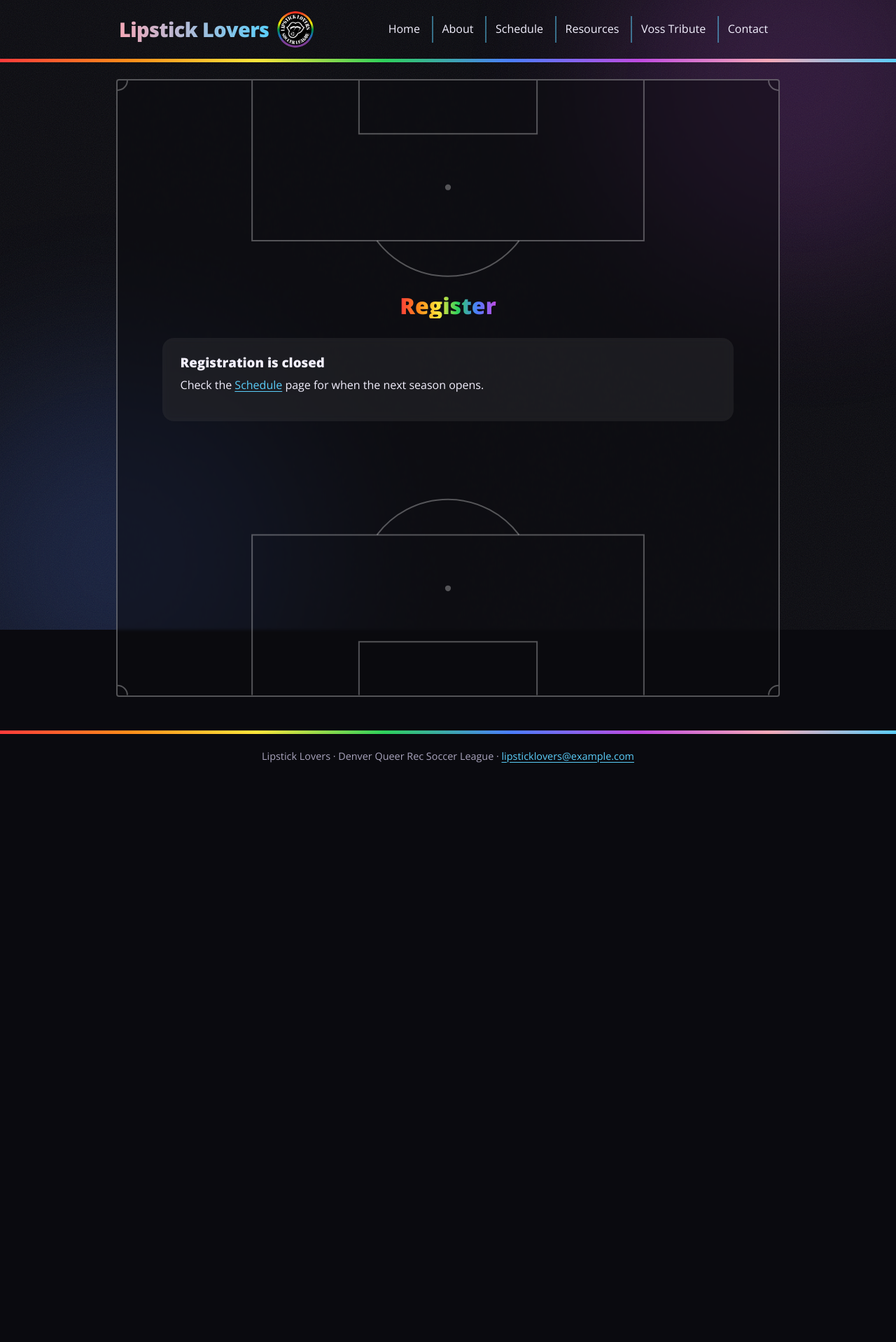
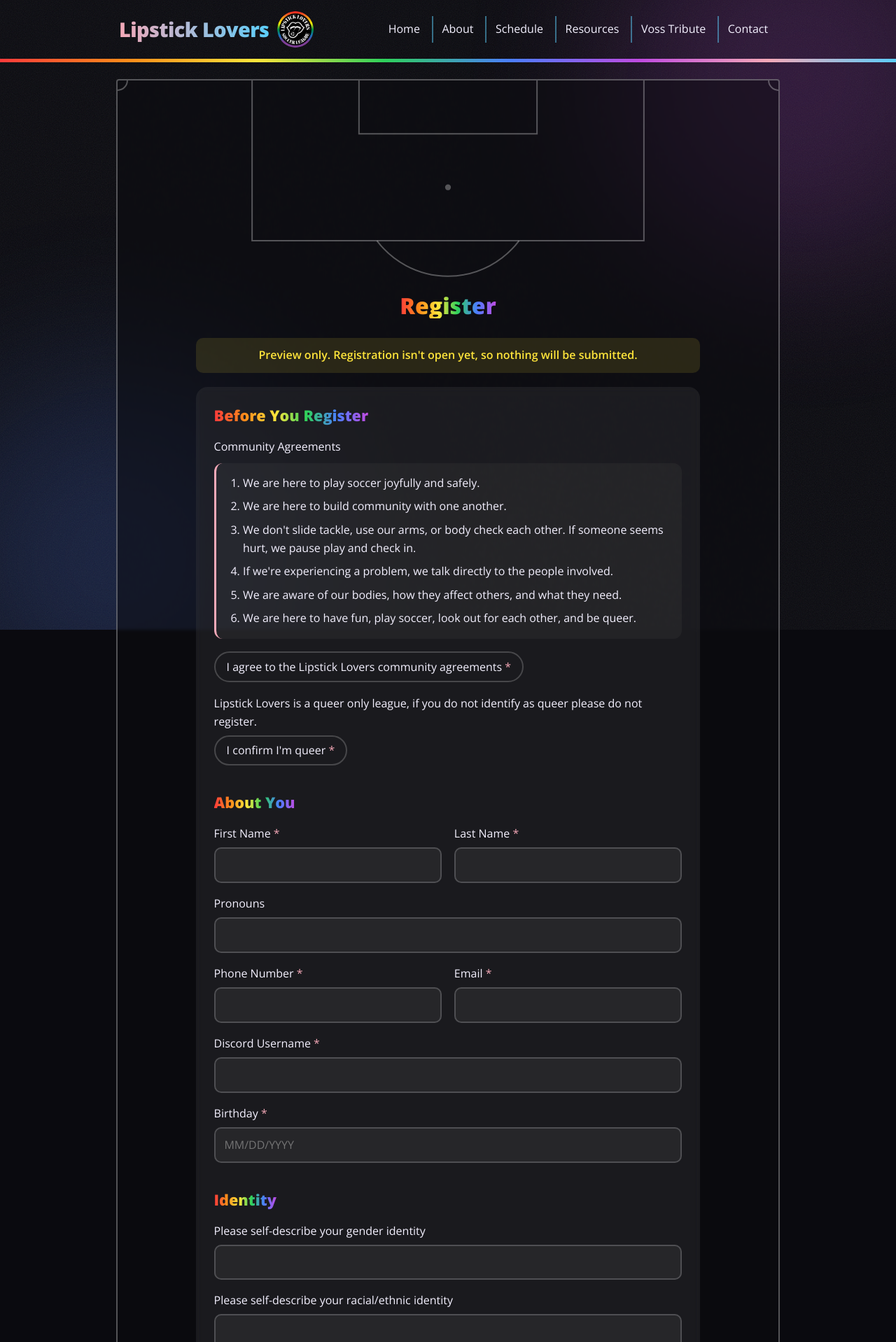
Before and after one commit to brirowe/Lipstick-Lovers, a Jekyll site: the page built from register.html, in a window 1280 px wide. Shown: the top 1918 px of the page at 70% size. Built offline with Jekyll 4.4.1, drawn with Linux system fonts in a browser that asks for light colours; before the commit the page ends 1124 px from its top, so only the background shows below that; some of the changed text lies outside the part shown.

Commit message:
preview registration

```diff
--- a/_sass/_theme.scss
+++ b/_sass/_theme.scss
@@ -632,3 +632,14 @@ img { max-width: 100%; display: block; }
   opacity: 0;
   pointer-events: none;
 }
+
+.reg-preview {
+  max-width: 720px;
+  margin: 0 auto 1.25rem;
+  padding: 0.75rem 1rem;
+  border-radius: 10px;
+  background: rgba($yellow, 0.12);
+  color: $yellow;
+  font-weight: 600;
+  text-align: center;
+}
--- a/assets/js/register.js
+++ b/assets/js/register.js
@@ -149,13 +149,14 @@
   });
   updatePayment();
 
-  // Not connected to Google yet: show the form but don't try to load or submit
-  if (!endpoint) {
-    teamList.innerHTML = "";
-    teamList.appendChild(el("p", "reg-error", "Not connected to the Google Sheet yet. Add script_url in _config.yml."));
+  // Preview mode (registration closed) or not connected yet: sample teams, no submitting
+  if (form.dataset.preview || !endpoint) {
+    renderTeams((window.REG.previewTeams || []).map(function (t) {
+      return { name: t.name, color: t.color, max: 12, taken: 0, left: 12, description: "" };
+    }));
     form.addEventListener("submit", function (e) {
       e.preventDefault();
-      showError("Not connected to the Google Sheet yet, so nothing was submitted.");
+      showError("Preview only. Registration isn't open yet, so nothing was submitted.");
     }, true);
     return;
   }
--- a/register.html
+++ b/register.html
@@ -9,10 +9,12 @@ art_hero: ""
 
 <h2 class="section-title">Register</h2>
 
-{% comment %} Always shows in Codespaces (development) so you can preview it. Live site follows registration.open {% endcomment %}
-{% if site.registration.open or jekyll.environment == "development" %}
+{% comment %} When registration.open is false, the form shows in preview mode: sample teams, submit turned off. {% endcomment %}
+{% unless site.registration.open %}
+<p class="reg-preview">Preview only. Registration isn't open yet, so nothing will be submitted.</p>
+{% endunless %}
 
-<form id="reg-form" class="card card-wide reg-form" data-endpoint="{{ site.registration.script_url }}">
+<form id="reg-form" class="card card-wide reg-form" data-endpoint="{{ site.registration.script_url }}"{% unless site.registration.open %} data-preview="true"{% endunless %}>
 
   <!-- ===== Before You Register ===== -->
   <fieldset>
@@ -197,18 +199,11 @@ art_hero: ""
 <script>
   window.REG = {
     venmoHandle: {{ r.venmo_handle | jsonify }},
-    cashNote: {{ r.cash_note | jsonify }}
+    cashNote: {{ r.cash_note | jsonify }},
+    previewTeams: {{ r.preview_teams | jsonify }}
   };
 </script>
 <script src="{{ '/assets/js/register.js' | relative_url }}" defer></script>
 
-{% else %}
-
-<section class="card card-wide c-blue">
-  <h3>Registration is closed</h3>
-  <p>Check the <a href="{{ '/schedule/' | relative_url }}">Schedule</a> page for when the next season opens.</p>
-</section>
-
-{% endif %}
 
 {% include art.html src=page.art_hero alt="Registration art" class="art-wide" hint="art_hero in register.html" %}
```
Also changed, not shown: _data/registration.yml (+11 -0 lines).
